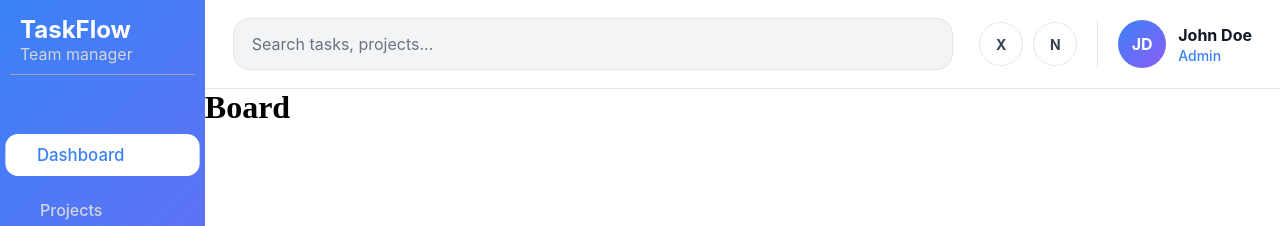
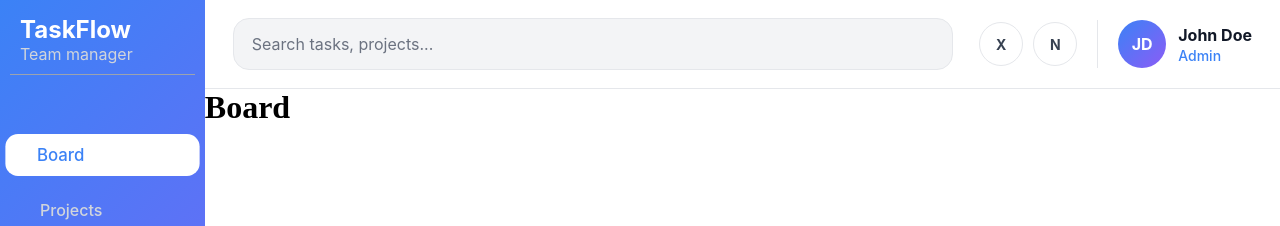
Before and after one commit to arsen-kazaryan/TaskFlow-v2, a React (Vite) app: page / in a window 1280 px wide. Shown: the top 226 px of the page. Built offline with nearby package versions, Linux system fonts and the light colour scheme.

Commit message:
style: delete toggle theme

```diff
--- a/src/App.jsx
+++ b/src/App.jsx
@@ -9,13 +9,10 @@ import MainLayout from './layouts/MainLayout'
 
 
 function App() {
-const toggleTheme =()=>{
-  document.documentElement.classList.toggle('dark')
-}
   return (
     <>
       <Routes>
-        <Route path='/' element={<MainLayout toggleTheme={toggleTheme}/>}>
+        <Route path='/' element={<MainLayout/>}>
           <Route index element={<Board/>}/>
           <Route path='analytics' element={<Analytics/>}/>
           <Route path='projects' element={<Projects/>}/>
--- a/src/components/Header.jsx
+++ b/src/components/Header.jsx
@@ -1,6 +1,6 @@
 import './Header.css'
 
-const Header = ({toggleTheme}) => {
+const Header = () => {
   return (
     <header className='header'>
       <div className='header__search'>
@@ -13,7 +13,7 @@ const Header = ({toggleTheme}) => {
 
       <div className='header__right'>
         <div className='header__actions'>
-          <button className='header__action-btn  header__action-btn--toggle-theme'onClick={toggleTheme} type='button' >
+          <button className='header__action-btn  header__action-btn--toggle-theme' type='button' >
             X
           </button>
           <button className='header__action-btn header__action-btn--notification' >
--- a/src/components/SideBar.jsx
+++ b/src/components/SideBar.jsx
@@ -14,7 +14,7 @@ const SideBar = ({openModal}) => {
           <NavLink className={({ isActive }) =>
             isActive
           ? 'sidebar__link-item sidebar__link-item--active'
-            : 'sidebar__link-item '} to='/'>Dashboard</NavLink>
+            : 'sidebar__link-item '} to='/'>Board</NavLink>
           <NavLink className={({ isActive }) =>
             isActive
           ? 'sidebar__link-item sidebar__link-item--active'
--- a/src/index.css
+++ b/src/index.css
@@ -78,10 +78,3 @@
   --priority-medium: var(--gradient-orange);
   --priority-low: var(--gradient-green);
 }
-.dark {
-  --bg-main: #111827;
-  --bg-white: #1f2937;
-  --text-main: #f9fafb;
-  --text-muted: #9ca3af;
-  --border-main: #374151;
-}
--- a/src/layouts/MainLayout.jsx
+++ b/src/layouts/MainLayout.jsx
@@ -5,7 +5,7 @@ import SideBar from "../components/SideBar"
 import { useState } from "react"
 import ModalProject from "../modal/ModalProject"
 
-const MainLayout = ({toggleTheme}) => {
+const MainLayout = () => {
   const [modalOpen, setModalOpen] = useState(false)
 
   const openModal = () => {
@@ -19,7 +19,7 @@ const MainLayout = ({toggleTheme}) => {
     <div className="layout"> {/* layout- это общий каркас страницы, который повторяется на разных экранах  */}
       <SideBar openModal={openModal}/>
       <div className="page">
-        <Header toggleTheme={toggleTheme}/>
+        <Header />
         <main className="content">
           <Outlet />
         </main>
```
